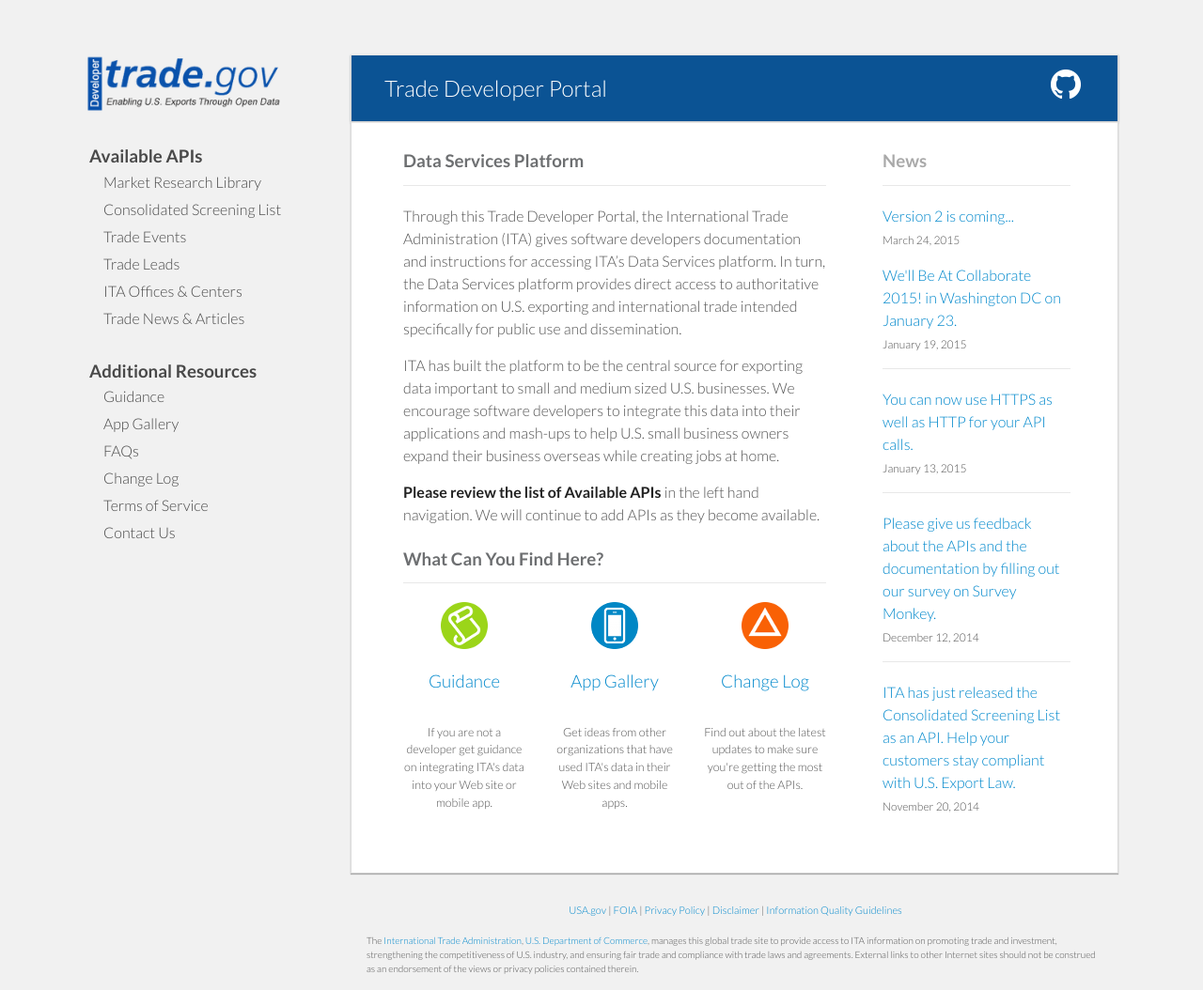
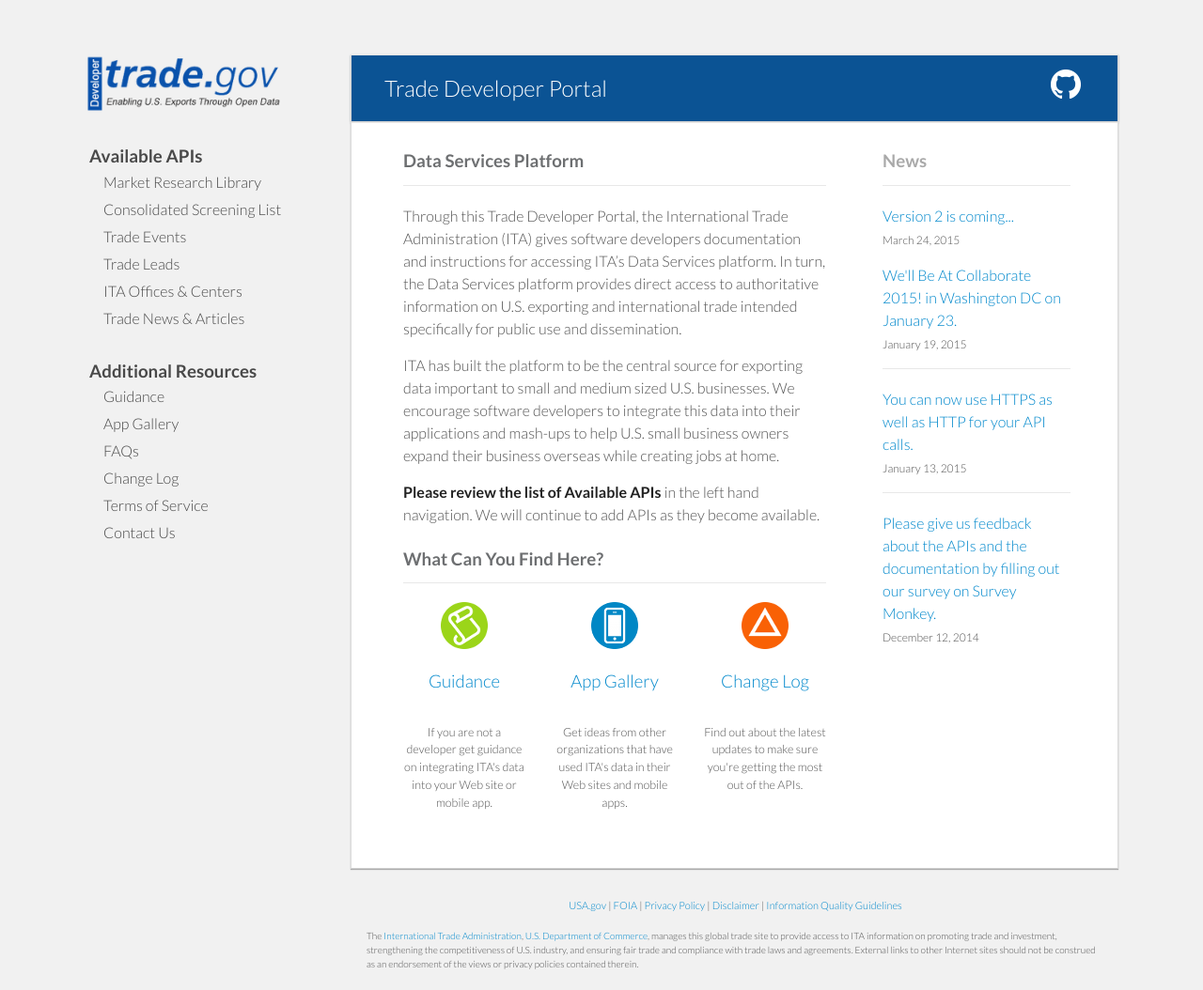
Before and after one commit to InternationalTradeAdministration/developerportal, a Jekyll site: the page index.html, which Jekyll copies as it is, in a window 1280 px wide and 1054 px high. Shown: the whole window at 94% size. Built offline with Jekyll 4.4.1, drawn with Linux system fonts in a browser that asks for light colours; nearby versions of some CDN libraries.

Commit message:
Minor text updates

```diff
--- a/index.html
+++ b/index.html
@@ -145,14 +145,6 @@
 		<h7>December 12, 2014</h7>
 		</p>
 
-		<!--news line 5-->
-		<p class="list">
-		<a href="http://developer.trade.gov/consolidated-screening-list.html">
-		<p class="news">ITA has just released the Consolidated Screening List as an API. Help your customers stay compliant with U.S. Export Law.</p>
-		</a>
-		<h7>November 20, 2014</h7>
-		</p>
-
 		</ul>
 
 	  </div>
```
